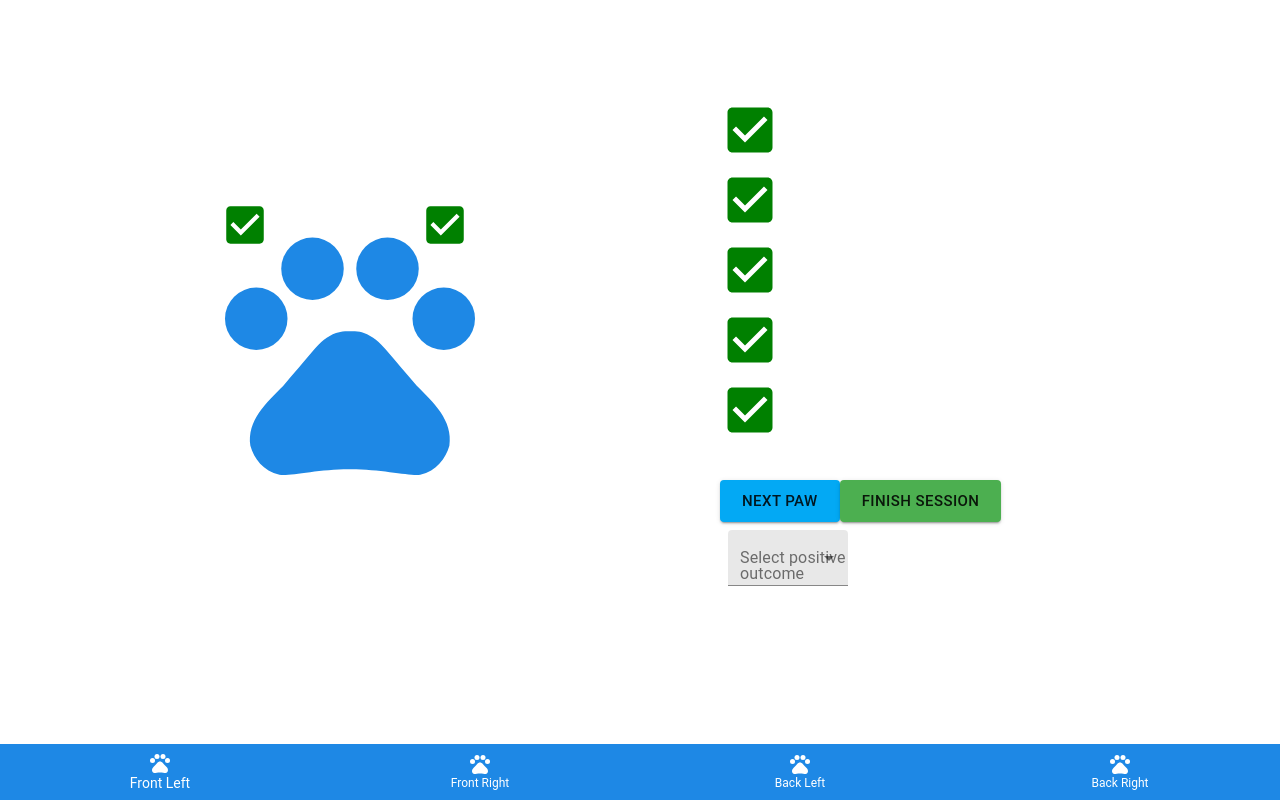
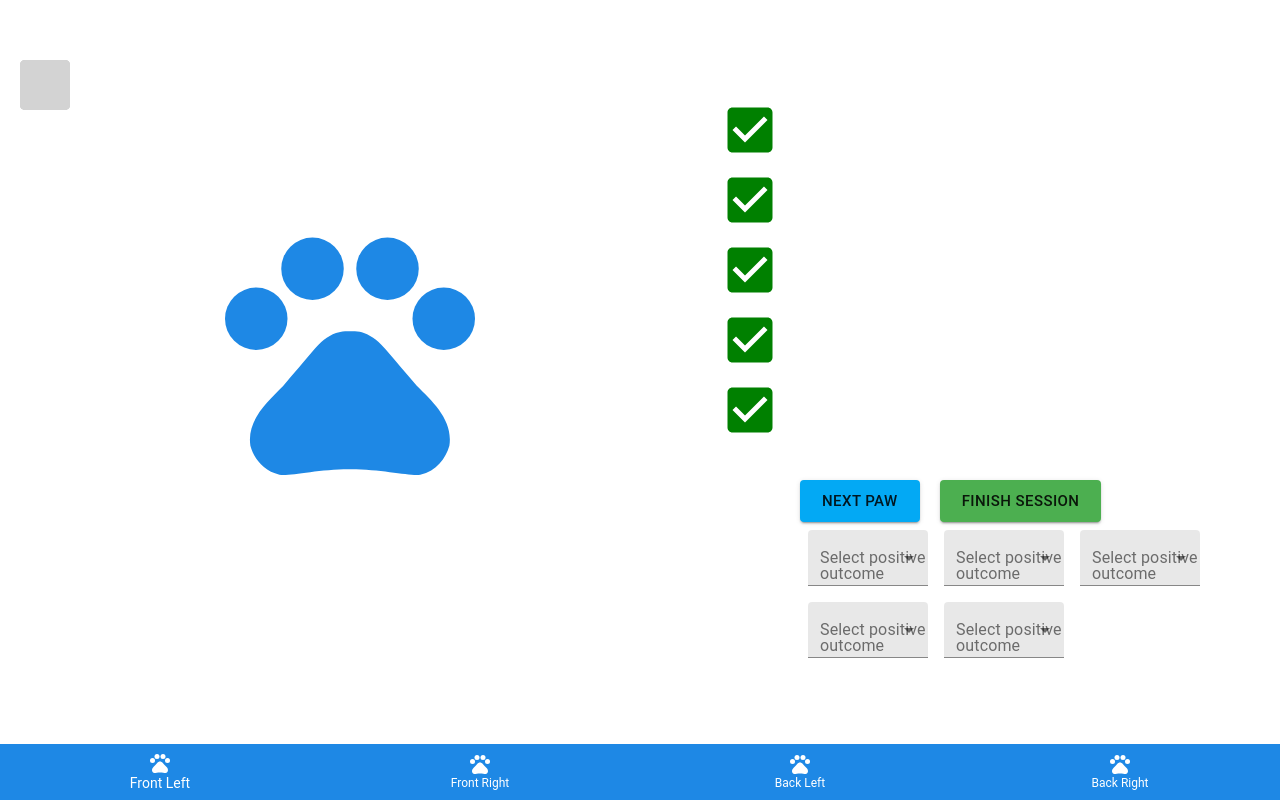
Before and after one commit to Clip-That-Nail/web-app, a React (Create React App) app: page /session in a window 1280 px wide. Built offline with nearby package versions, Linux system fonts and the light colour scheme.

Commit message:
create custom-checkbox, create constant colors

```diff
--- a/src/components/custom-checkbox/custom-checkbox.component.jsx
+++ b/src/components/custom-checkbox/custom-checkbox.component.jsx
@@ -1,31 +1,124 @@
-import React from 'react';
+import React, { useState } from 'react';
 import { makeStyles } from '@material-ui/core/styles';
-import CheckBoxIcon from '@material-ui/icons/CheckBox';
+import CheckIcon from '@material-ui/icons/Check';
+import InvertColorsIcon from '@material-ui/icons/InvertColors';
+import PriorityHighIcon from '@material-ui/icons/PriorityHigh';
+import ClearIcon from '@material-ui/icons/Clear';
+
+import Colors from '../../constants/Colors';
 
 const useStyles = makeStyles({
-    checkboxOne: {
-        position: 'fixed',
-        marginTop: 200,
-        marginLeft: 220,
-        color: "green",
-        fontSize: 50,
+    checkbox: {
+        display: 'flex',
+        padding: 0,
+        width: 50,
+        height: 50,
+        borderRadius: 5,
+        borderWidth: 5,
+        zIndex: 1
     },
-    checkboxTwo: {
-        position: 'fixed',
-        marginTop: 200,
-        marginLeft: 420,
-        color: "green",
-        fontSize: 50,
-    }
+    sizeicon: {
+        fontSize: 50
+    },
+    checkboxBody: {
+        flex: 1,
+        justifyContent: 'center',
+        alignItems: 'center',
+        color: 'white',
+    },
+    checked: {
+        backgroundColor: Colors.greenColor,
+        borderColor: Colors.greenColor
+    },
+    bleeded: {
+        backgroundColor: Colors.redColor,
+        borderColor: Colors.redColor
+    },
+    warning: {
+        backgroundColor: Colors.yellowColor,
+        borderColor: Colors.yellowColor
+    },
+    unchecked: {
+        backgroundColor: 'lightgrey',
+        borderColor: 'grey'
+    },
+    disabled: {
+        backgroundColor: '#999999',
+        borderColor: 'grey'
+    },
 });
 
-const CustomCheckbox = () => {
+const CustomCheckbox = ({ initialStatus, onClick }) => {
     const classes = useStyles();
+    const [status, setStatus] = useState(initialStatus);
+
+    const displayContent = () => {
+        switch (status) {
+            case 'checked':
+                return (
+                    <div className={`${classes.checkbox} ${classes.checked}`} onClick={handleOnClick}>
+                        <div className={classes.checkboxBody}>
+                            <CheckIcon className={classes.sizeicon}/>
+                        </div>
+                    </div>
+                );
+            case 'bleeded':
+                return (
+                    <div className={`${classes.checkbox} ${classes.bleeded}`} onClick={handleOnClick}>
+                        <div className={classes.checkboxBody}>
+                            <InvertColorsIcon className={classes.sizeicon}/>
+                        </div>
+                    </div>
+                );
+            case 'warning':
+                return (
+                    <div className={`${classes.checkbox} ${classes.warning}`} onClick={handleOnClick}>
+                        <div className={classes.checkboxBody}>
+                            <PriorityHighIcon className={classes.sizeicon}/>
+                        </div>
+                    </div>
+                );
+            case 'disabled':
+                return (
+                    <div className={`${classes.checkbox} ${classes.disabled}`} onClick={handleOnClick}>
+                        <div className={classes.checkboxBody}>
+                            <ClearIcon className={classes.sizeicon}/>
+                        </div>
+                    </div>
+                );
+            default:
+                return (
+                    <div className={`${classes.checkbox} ${classes.sizeicon} ${classes.unchecked}`} onClick={handleOnClick}>
+                        <div className={classes.checkboxBody}></div>
+                    </div>
+                );
+        }
+    };
+
+
+    const handleOnClick = () => {
+        if (status === 'disabled') {
+            setStatus('disabled');
+            onClick('disabled');
+        } else if (status === 'unchecked') {
+            setStatus('checked');
+            onClick('checked');
+        } else if (status === 'checked') {
+            setStatus('bleeded');
+            onClick('bleeded');
+        } else if (status === 'bleeded') {
+            setStatus('warning');
+            onClick('warning');
+        } else if (status === 'warning') {
+            setStatus('unchecked');
+            onClick('unchecked');
+        }
+    }
+
     return (
-        <div>
-            <CheckBoxIcon className={classes.checkboxOne} ></CheckBoxIcon>
-            <CheckBoxIcon className={classes.checkboxTwo} ></CheckBoxIcon>
-        </div>
+        <>
+            {displayContent()}
+        </>
     )
 };
 
--- a/src/components/paw-main/paw-main.component.jsx
+++ b/src/components/paw-main/paw-main.component.jsx
@@ -6,10 +6,15 @@ import CustomCheckbox from '../custom-checkbox/custom-checkbox.component';
 
 const useStyles = makeStyles({
   pawMain: {
-      position: 'fixed',
+    position: 'absolute',
     margin: "200px",
     color: "1e88e5",
     fontSize: 300
+  },
+  clawWrapper: {
+    position: 'absolute',
+    marginTop: 60,
+    marginLeft: 20,
   },
 });
 
@@ -17,8 +22,19 @@ const PawMain = () => {
   const classes = useStyles();
   return (
     <div>
-            <PetsIcon className={classes.pawMain} style={{ color: "1e88e5", fontSize: 300 }} />
-            <CustomCheckbox/>
+      <PetsIcon className={classes.pawMain} style={{ color: "1e88e5" }} />
+      <div className={classes.clawWrapper}>
+        <CustomCheckbox className={classes.checkboxOne} initialStatus="unchecked" onClick={() => { }} />
+      </div>
+      <div className={classes.clawWrapper}>
+        <CustomCheckbox initialStatus="unchecked" onClick={() => { }} />
+      </div>
+      <div className={classes.clawWrapper}>
+        <CustomCheckbox initialStatus="unchecked" onClick={() => { }} />
+      </div>
+      <div className={classes.clawWrapper}>
+        <CustomCheckbox initialStatus="unchecked" onClick={() => { }} />
+      </div>
     </div>
   )
 };
--- a/src/components/paw-outcome-tabs/paw-outcome-tabs.component.jsx
+++ b/src/components/paw-outcome-tabs/paw-outcome-tabs.component.jsx
@@ -41,6 +41,70 @@ const PawOutcomeTabs = () => {
           <MenuItem value={30}>Warning</MenuItem>
         </Select>
       </FormControl>
+      <FormControl variant="filled" className={classes.pawOutcome}>
+        <InputLabel id="demo-simple-select-filled-label">Select positive outcome</InputLabel>
+        <Select
+          labelId="demo-simple-select-filled-label"
+          id="demo-simple-select-filled"
+          value={outcome}
+          onChange={handleChange}
+        >
+          <MenuItem value="">
+            <em>None</em>
+          </MenuItem>
+          <MenuItem value={10}>Positive</MenuItem>
+          <MenuItem value={20}>Bleeding</MenuItem>
+          <MenuItem value={30}>Warning</MenuItem>
+        </Select>
+      </FormControl>
+      <FormControl variant="filled" className={classes.pawOutcome}>
+        <InputLabel id="demo-simple-select-filled-label">Select positive outcome</InputLabel>
+        <Select
+          labelId="demo-simple-select-filled-label"
+          id="demo-simple-select-filled"
+          value={outcome}
+          onChange={handleChange}
+        >
+          <MenuItem value="">
+            <em>None</em>
+          </MenuItem>
+          <MenuItem value={10}>Positive</MenuItem>
+          <MenuItem value={20}>Bleeding</MenuItem>
+          <MenuItem value={30}>Warning</MenuItem>
+        </Select>
+      </FormControl>
+      <FormControl variant="filled" className={classes.pawOutcome}>
+        <InputLabel id="demo-simple-select-filled-label">Select positive outcome</InputLabel>
+        <Select
+          labelId="demo-simple-select-filled-label"
+          id="demo-simple-select-filled"
+          value={outcome}
+          onChange={handleChange}
+        >
+          <MenuItem value="">
+            <em>None</em>
+          </MenuItem>
+          <MenuItem value={10}>Positive</MenuItem>
+          <MenuItem value={20}>Bleeding</MenuItem>
+          <MenuItem value={30}>Warning</MenuItem>
+        </Select>
+      </FormControl>
+      <FormControl variant="filled" className={classes.pawOutcome}>
+        <InputLabel id="demo-simple-select-filled-label">Select positive outcome</InputLabel>
+        <Select
+          labelId="demo-simple-select-filled-label"
+          id="demo-simple-select-filled"
+          value={outcome}
+          onChange={handleChange}
+        >
+          <MenuItem value="">
+            <em>None</em>
+          </MenuItem>
+          <MenuItem value={10}>Positive</MenuItem>
+          <MenuItem value={20}>Bleeding</MenuItem>
+          <MenuItem value={30}>Warning</MenuItem>
+        </Select>
+      </FormControl>
     </div>
   );
 };
--- a/src/components/paw-summary/paw-summary.component.jsx
+++ b/src/components/paw-summary/paw-summary.component.jsx
@@ -45,7 +45,7 @@ const useStyles = makeStyles({
     allButtons: {
         position: 'fixed',
         marginTop: 480,
-        marginLeft: 720
+        marginLeft: 800
     },
 });
 
@@ -63,6 +63,7 @@ const GreenButton = withStyles((theme) => ({
     root: {
       color: theme.palette.getContrastText(lightBlue[500]),
       backgroundColor: lightBlue[500],
+      marginRight: 20,
       '&:hover': {
         backgroundColor: lightBlue[700],
       },
--- /dev/null
+++ b/src/constants/Colors.js
@@ -0,0 +1,7 @@
+export default {
+    redColor: '#ff6666',
+    yellowColor: '#ffc966',
+    greenColor: '#66B266',
+    blueColor: '#66a9d9',
+    violetColor: '#a982c6',
+}
```
Also changed, not shown: 1 other file (tests, documents, lock files or other folders). Lines whose indentation alone changed are shown as unchanged.
